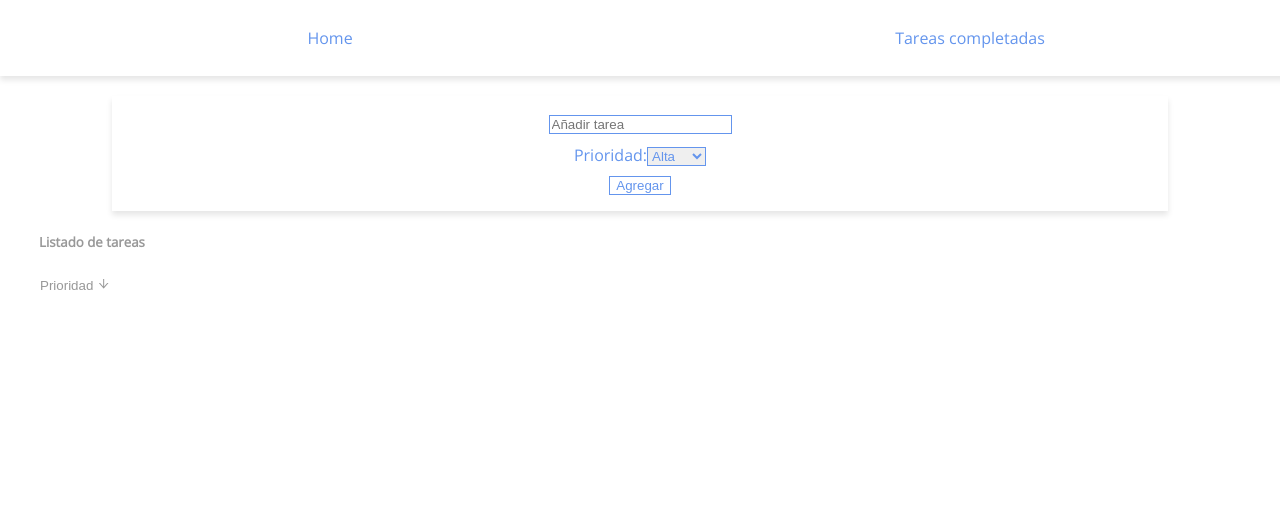
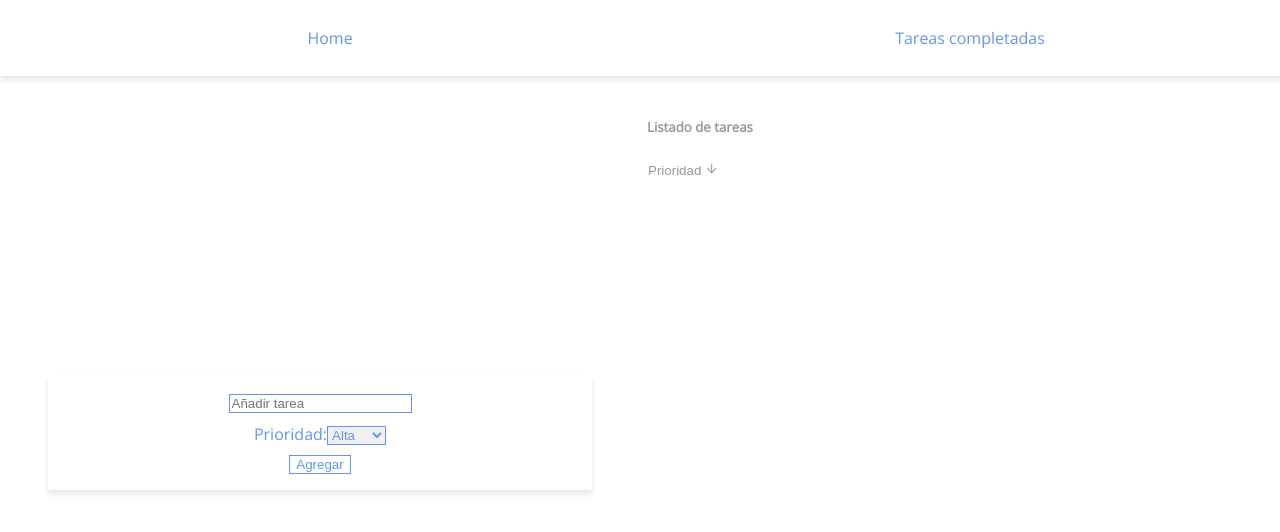
Before and after one commit to jgabrielmedina/ToDoList, a React (Create React App) app: page / in a window 1280 px wide. Shown: the top 532 px of the page. Built offline with nearby package versions, Linux system fonts and the light colour scheme.

Commit message:
css desktop

```diff
--- a/src/Components/ToDoList.css
+++ b/src/Components/ToDoList.css
@@ -92,3 +92,28 @@ body {
 .buttonPriority:hover {
   border-bottom: 2px solid silver;
 }
+
+
+@media screen and (min-width: 768px) {
+
+.wrappedContainer{
+    display: flex;
+    align-items: center;
+
+}
+
+.wrappedContainer div{
+  width: 50%;
+}
+
+.wrappedContainer .main{
+   width: 50%;
+    overflow: scroll;
+    overflow-x: hidden;
+    height: 82vh;
+}
+
+.oList{
+  width: 90vw;
+}
+}
--- a/src/Pages/Home.jsx
+++ b/src/Pages/Home.jsx
@@ -4,7 +4,7 @@ import FormRedux from '../Components/FormRedux';
 export const Home = () =>{
  return(
     <>
-    <div>
+    <div className='wrappedContainer'>
     <FormRedux/>
     <ToDoList/>
     </div>
```
